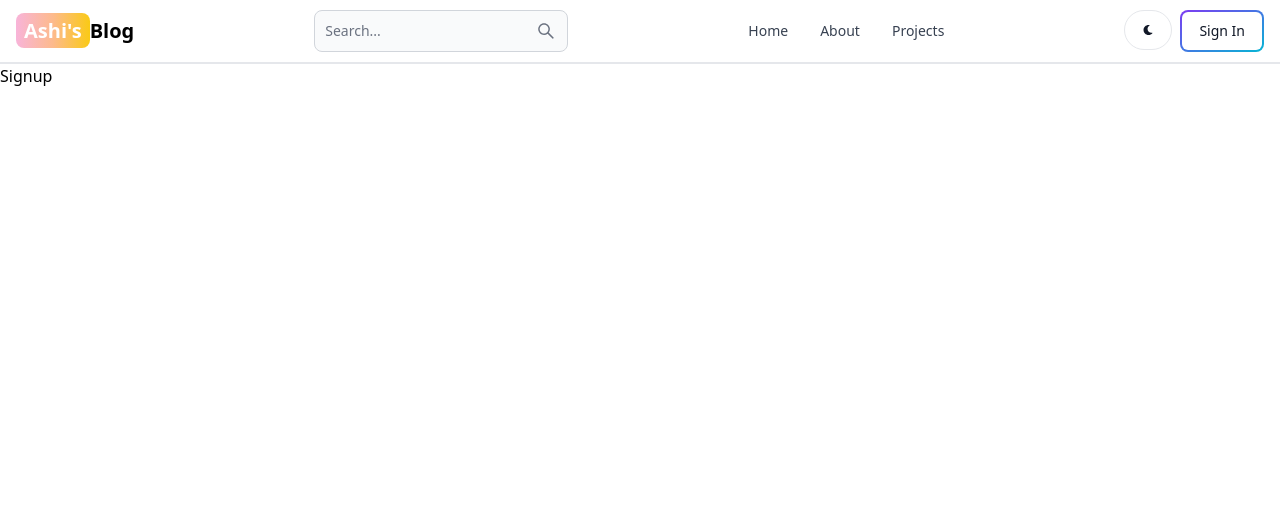
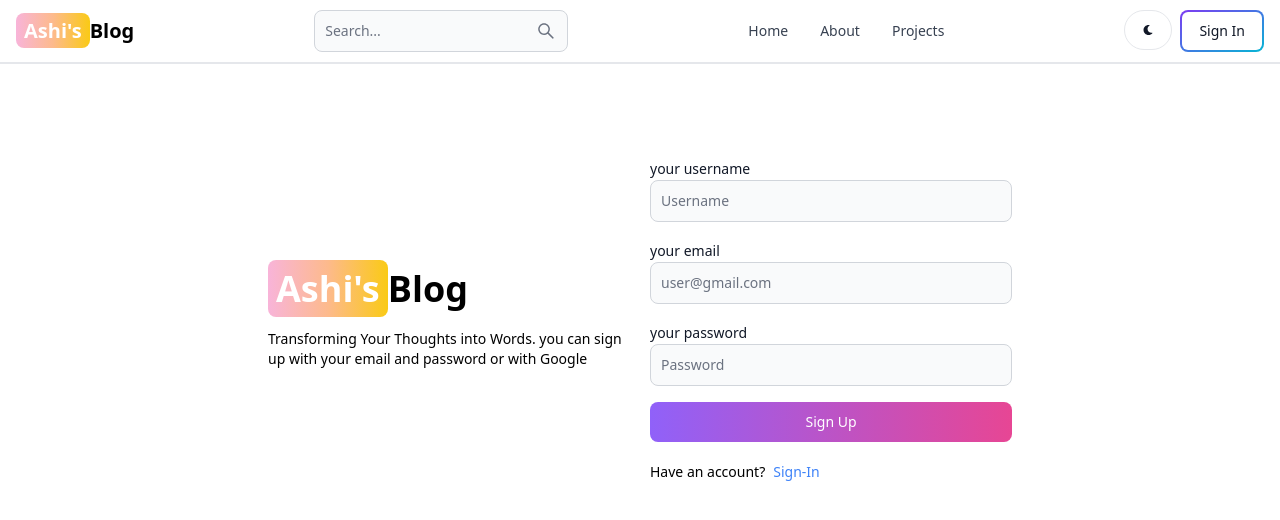
Before and after one commit to Ashi-sharm/TechKnow-Blogs, a React (Vite) app in the folder client/: page /sign-up in a window 1280 px wide. Shown: the top 520 px of the page. Built offline with nearby package versions, Linux system fonts and the light colour scheme.

Commit message:
Create signup page UI

```diff
--- a/client/src/pages/Signup.jsx
+++ b/client/src/pages/Signup.jsx
@@ -1,7 +1,62 @@
-import React from 'react'
+
+import React from 'react';
+import { Link } from 'react-router-dom';
+import { Button, Label, TextInput } from 'flowbite-react';
 
 export default function Signup() {
   return (
-    <div>Signup</div>
-  )
+    <div className='min-h-screen mt-20'>
+      <div className='flex p-3 max-w-3xl mx-auto md:flex-row flex-col md:items-center gap-5'>
+        {/* left */}
+        <div className='flex-1'>
+          <Link to="/" className='font-bold dark:text-white text-4xl'>
+            <span className='px-2 py-1 bg-gradient-to-r from-pink-300 via-orange-300 to-yellow-300 rounded-lg text-white'> Ashi's</span>
+            Blog
+          </Link>
+          <p className='text-sm mt-5'>
+            Transforming Your Thoughts into Words. you can sign up with your email and password or with Google
+          </p>
+        </div>
+
+        {/* right */}
+        <div className='flex-1'>
+          <form className='flex flex-col gap-4'>
+            <div>
+              <Label value='your username' />
+              <TextInput
+                type='text'
+                placeholder='Username'
+                id='username'
+              />
+            </div>
+            <div>
+              <Label value='your email' />
+              <TextInput
+                type='text'
+                placeholder='user@gmail.com'
+                id='email'
+              />
+            </div>
+            <div>
+              <Label value='your password' />
+              <TextInput
+                type='text'
+                placeholder='Password'
+                id='password'
+              />
+            </div>
+            <Button gradientDuoTone='purpleToPink' type='submit'>
+              Sign Up
+            </Button>
+          </form>
+          <div className='flex gap-2 text-sm mt-5'>
+            <span>Have an account?</span>
+            <Link to='/sign-in' className='text-blue-500'>
+              Sign-In
+            </Link>
+          </div>
+        </div>
+      </div>
+    </div>
+  );
 }
```
